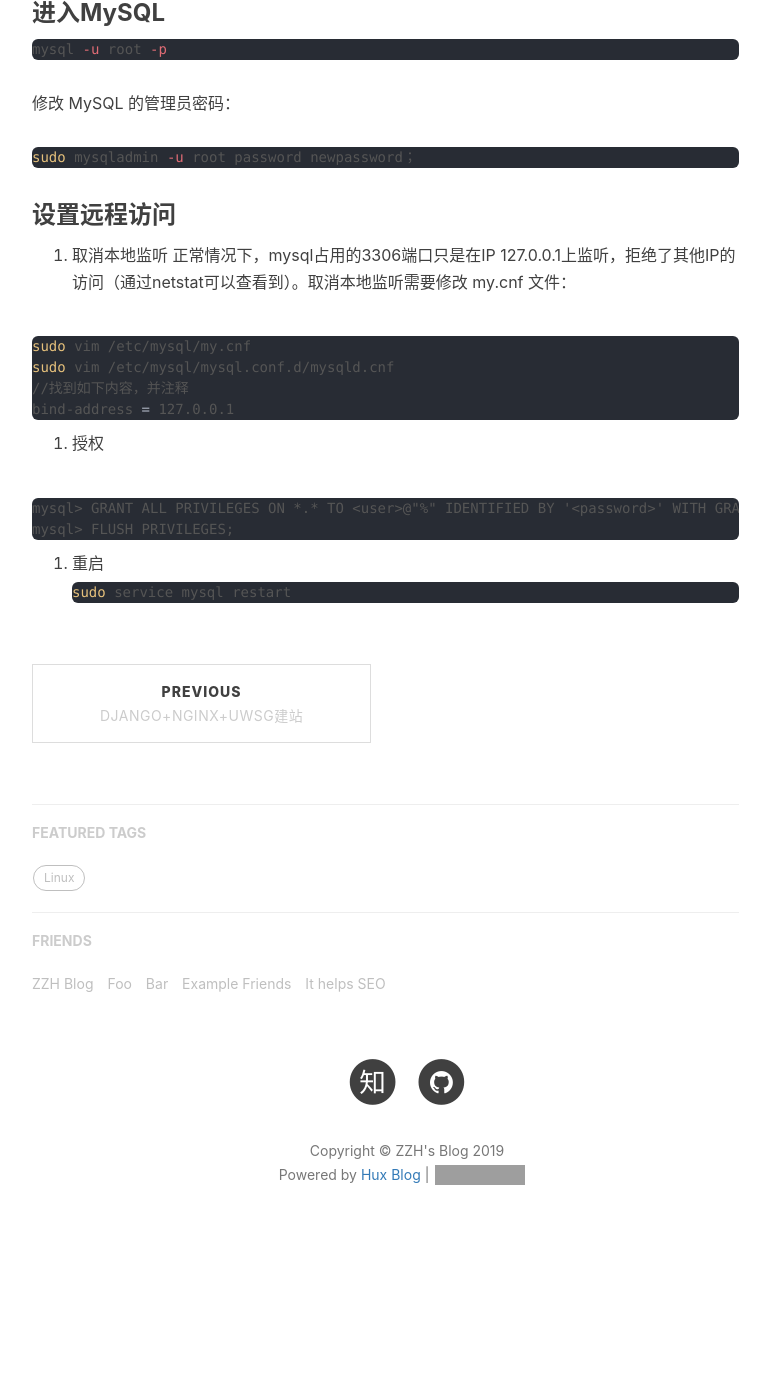
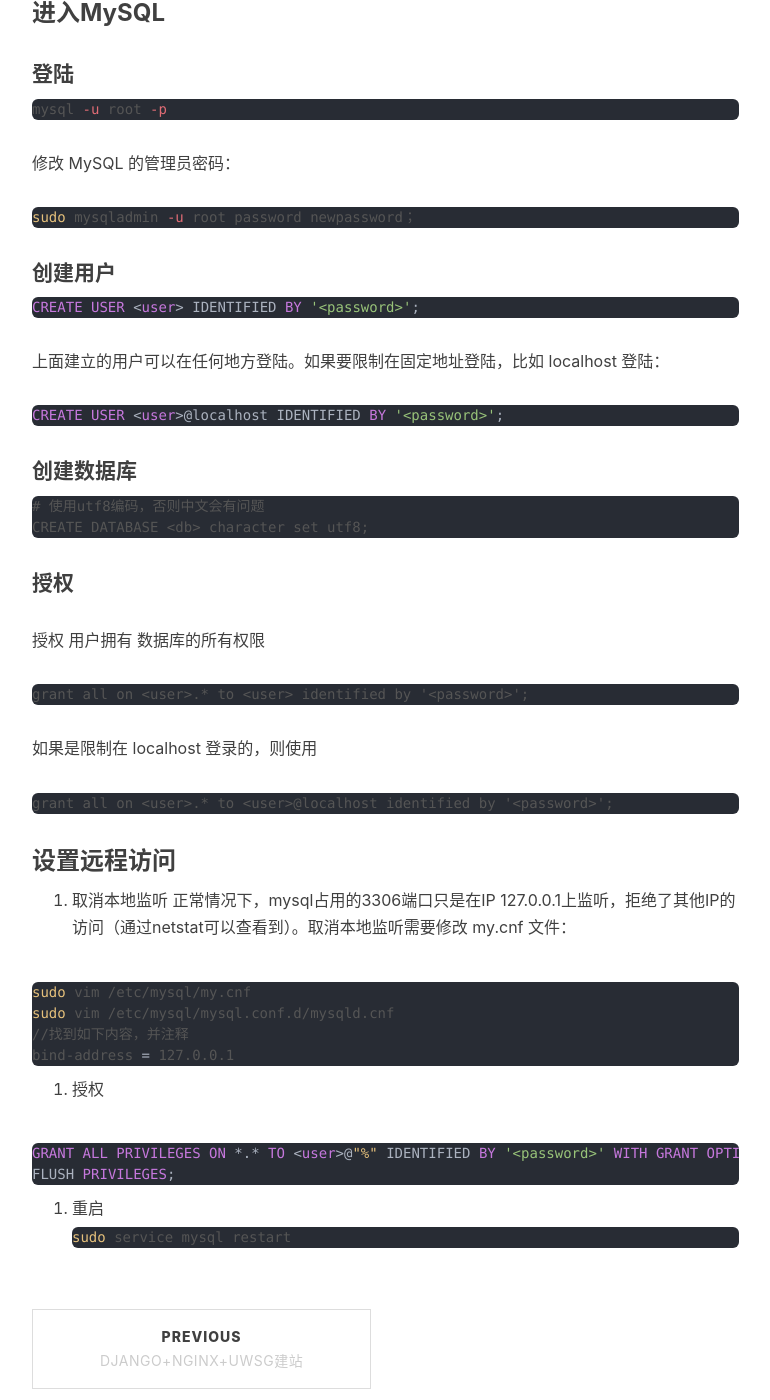
Before and after one commit to MiracleShadow/MiracleShadow.github.io, a Jekyll site: the page built from _posts/2019-01-28-MySQL笔记.md, in a window 1280 px wide and 1400 px high, scrolled down 1122 px. Shown: the whole window, without its empty margins (233-1003 px from the left). Built offline with Jekyll 4.4.1, drawn with Linux system fonts in a browser that asks for light colours; nearby versions of some CDN libraries; comment, search, counter and statistics services are not loaded; before the commit the page ends 2401 px from its top, so only the background shows below that; grey boxes are pictures that could not be loaded.

Commit message:
Update 2019-01-28-MySQL笔记.md

````diff
--- a/_posts/2019-01-28-MySQL笔记.md
+++ b/_posts/2019-01-28-MySQL笔记.md
@@ -39,14 +39,49 @@ pgrep mysqld
 
 ### 进入MySQL
 
+#### 登陆
+
 ```bash
 mysql -u root -p
 ```
 
 修改 MySQL 的管理员密码：
 
-```bash
+```shell
 sudo mysqladmin -u root password newpassword；
+```
+
+#### 创建用户
+
+```sql
+CREATE USER <user> IDENTIFIED BY '<password>';
+```
+
+上面建立的用户可以在任何地方登陆。如果要限制在固定地址登陆，比如 localhost 登陆：
+
+```sql
+CREATE USER <user>@localhost IDENTIFIED BY '<password>';
+```
+
+#### 创建数据库
+
+```
+# 使用utf8编码，否则中文会有问题
+CREATE DATABASE <db> character set utf8;
+```
+
+#### 授权
+
+授权 <user> 用户拥有 <user> 数据库的所有权限
+
+```
+grant all on <user>.* to <user> identified by '<password>';
+```
+
+如果是限制在 localhost 登录的，则使用
+
+```
+grant all on <user>.* to <user>@localhost identified by '<password>';
 ```
 
 ### 设置远程访问
@@ -63,9 +98,9 @@ bind-address = 127.0.0.1
 
 2. 授权
 
-```
-mysql> GRANT ALL PRIVILEGES ON *.* TO <user>@"%" IDENTIFIED BY '<password>' WITH GRANT OPTION;
-mysql> FLUSH PRIVILEGES;
+```sql
+GRANT ALL PRIVILEGES ON *.* TO <user>@"%" IDENTIFIED BY '<password>' WITH GRANT OPTION;
+FLUSH PRIVILEGES;
 ```
 
 3. 重启
````
